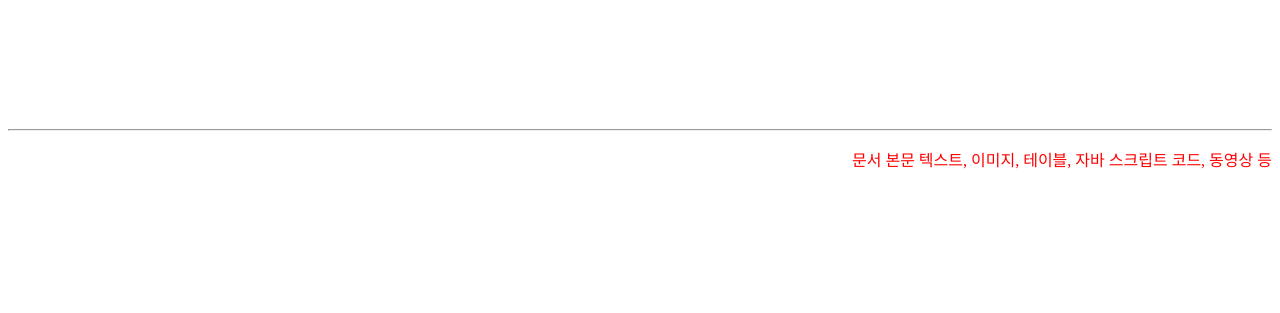
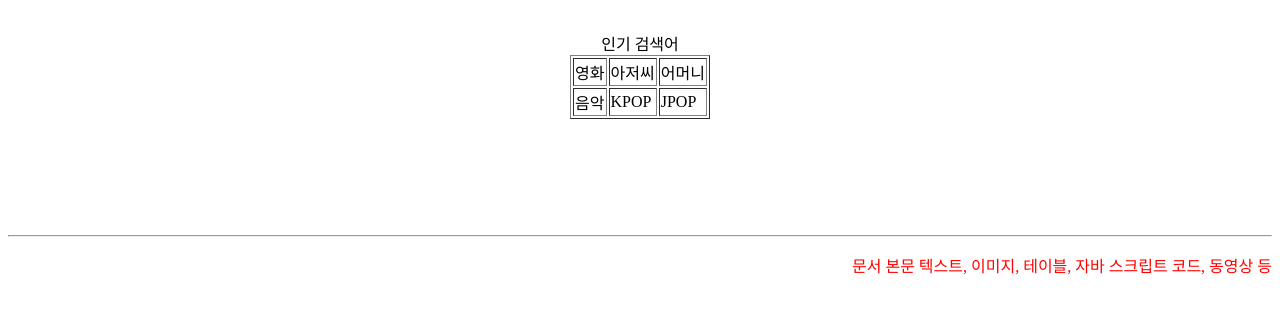
Before and after one commit to LeeDS70/Web_20201002, a plain HTML site: page index.html in a window 1280 px wide. Shown: the part 479-792 px from the top of the page. Drawn offline with Linux system fonts and the light colour scheme.

Commit message:
자바웹프로그래밍 실습 2주차

```diff
--- a/index.html
+++ b/index.html
@@ -5,14 +5,13 @@
 		<p style="text-align:left">
 			<font size = "4em" color = "green">문서제목, 자바스크립트 코드, css 스타일 정의, 메타데이터 정의</font>
 		</p>
-		<meta name = "author" content = "학번">
+		<meta name = "author" content = "20201002">
 		<meta charset = "utf-8">
 		<meta name = "keywords" content = "computer">
 		<base href = "https://web--pzirk.run.goorm.site/">
 		<br><hr>
 	</head>
 	<body>
-
 		<br>
 		<p style="text-align:center"><a href = "index.html" target = "_self"><img src="img/Google_logo.png" alt="구글이미지"></a>
 		<br>
@@ -20,6 +19,22 @@
 		검색 : <input type = "text" name = "search" size = "55" value = ""><button type = "button" onclick = "alert('검색을 수행합니다.')">검색</button>
 		<br>
 		</p>
+		<br>
+		<table style = "margin-left:auto; margin-right:auto;" border = "1"> <! 테이블을 정의합니다.>
+			<caption>인기 검색어</caption> <! 테이블 제목>
+			<tbody>
+				<tr>
+					<td>영화</td>
+					<td>아저씨</td>
+					<td>어머니</td>
+				</tr> <! 1행 추가>
+				<tr>
+					<td>음악</td>
+					<td>KPOP</td>
+					<td>JPOP</td>
+				</tr> <! 2행 추가>
+			</tbody>
+		</table>
 		<br>
 		<br>
 		<br>
```
Also changed, not shown: 1 other file.
